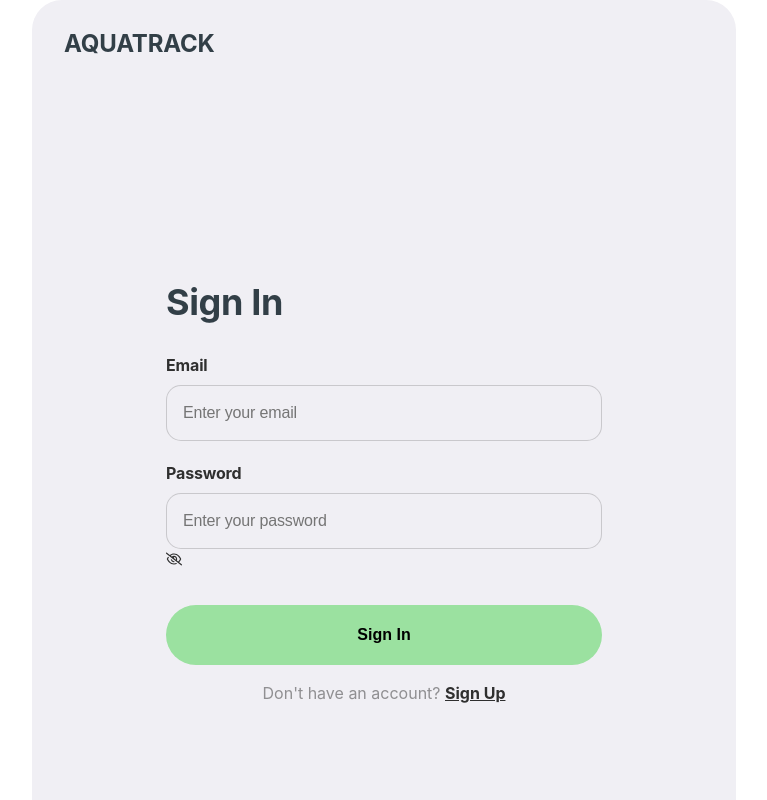
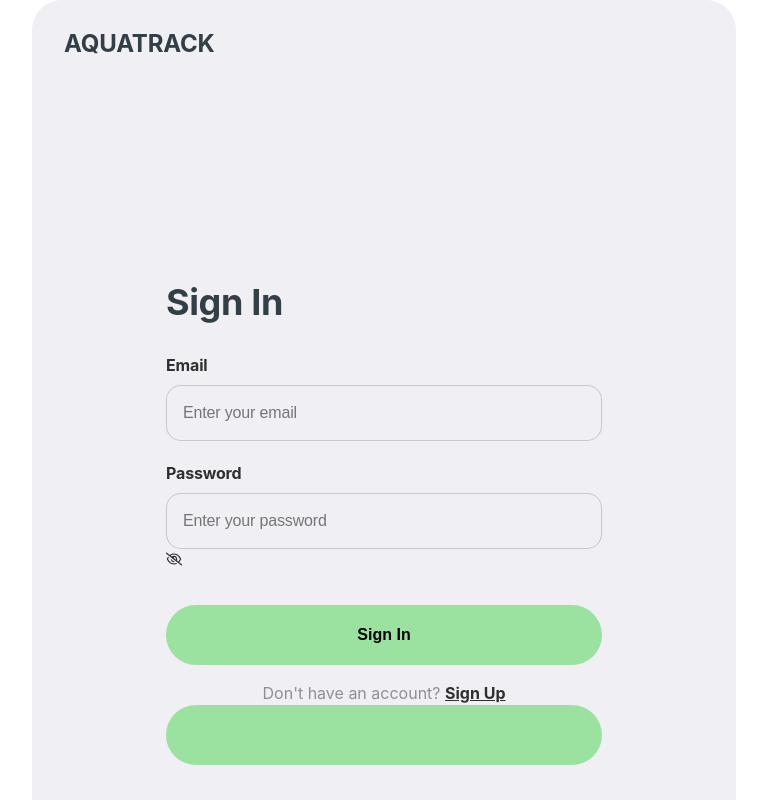
Before and after one commit to Hellcat232/LightningTeam, a React (Vite) app: page /signin in a window 1280 px wide. Shown: the top 800 px of the page, without its empty margins (244-1011 px from the left). Built offline with nearby package versions, Linux system fonts and the light colour scheme.

Commit message:
singin-css

```diff
--- a/src/components/GoogleLoginButton/GoogleLoginButton.jsx
+++ b/src/components/GoogleLoginButton/GoogleLoginButton.jsx
@@ -2,6 +2,7 @@ import { GoogleLogin } from '@react-oauth/google';
 import { useDispatch } from 'react-redux';
 import { useNavigate } from 'react-router-dom';
 import { loginGoogle } from '../../redux/auth/operations';
+import styles from "./GoogleLoginButton.module.css";
 
 const GoogleLoginButton = () => {
   const dispatch = useDispatch();
@@ -24,13 +25,15 @@ const GoogleLoginButton = () => {
   };
 
   return (
+    <div className={styles.googleLoginButton}>
     <GoogleLogin
       clientId={import.meta.env.VITE_GOOGLE_CLIENT_ID}
       buttonText="Login with Google"
       onSuccess={handleSuccess}
       onFailure={handleFailure}
       cookiePolicy={'single_host_origin'}
-    />
+      />
+    </div>
   );
 };
 
--- /dev/null
+++ b/src/components/GoogleLoginButton/GoogleLoginButton.module.css
@@ -0,0 +1,17 @@
+.googleLoginButton {
+    background-color: var(--accent);
+    color: white;
+    font-size: 16px;
+    padding: 10px 20px;
+    border: none;
+    border-radius: 5px;
+    cursor: pointer;
+    display: flex;
+    align-items: center;
+    justify-content: center;
+    border-radius: 30px;
+}
+
+.googleLoginButton:hover {
+    background-color: #357ae8;
+}
--- a/src/components/SignInForm/SignInForm.jsx
+++ b/src/components/SignInForm/SignInForm.jsx
@@ -95,7 +95,8 @@ const SignInForm = () => {
             Sign Up
           </Link>
       </p>
-      <GoogleLoginButton onSuccess={handleLoginSuccess} />
+      <GoogleLoginButton onSuccess={handleLoginSuccess}
+        />
       </div>
   );
 };
--- a/src/components/SignInForm/SignInForm.module.css
+++ b/src/components/SignInForm/SignInForm.module.css
@@ -52,6 +52,12 @@
 .signInPageText {
     text-align: center;
     color: #2f2f2f80;
+}
+
+.GoogleLoginButton{
+    justify-content: center;
+    align-items: center;
+    margin: 25px;
 }
 
 .error {
--- a/src/components/SignUpForm/SignUpForm.jsx
+++ b/src/components/SignUpForm/SignUpForm.jsx
@@ -126,8 +126,8 @@ const SignUpForm = () => {
         </button>
       </form>
       <div className={styles.signInLinkContainer}>
-        <p>
-          Already have an account? <Link to="/signin">Sign In</Link>
+        <p className={styles.signInPageText}>
+          Already have an account? <Link to="/signin" className={styles.SignInPageLink}>Sign In</Link>
         </p>
       </div>
     </div>
--- a/src/components/SignUpForm/SignUpForm.module.css
+++ b/src/components/SignUpForm/SignUpForm.module.css
@@ -157,6 +157,18 @@
     margin-top: 16px;
     text-align: center;
   }
+
+    .SignInPageLink {
+    text-decoration: underline;
+      color: var(--main-text);
+      font-weight: 700;
+    }
+
+    .signInPageText{
+      text-align: center;
+        color: #2f2f2f80;
+    }
+
   .signInLinkContainer p {
     margin: 0;
   }
```
Also changed, not shown: src/pages/SignInPage/SignInPage.jsx (line endings or trailing spaces).
